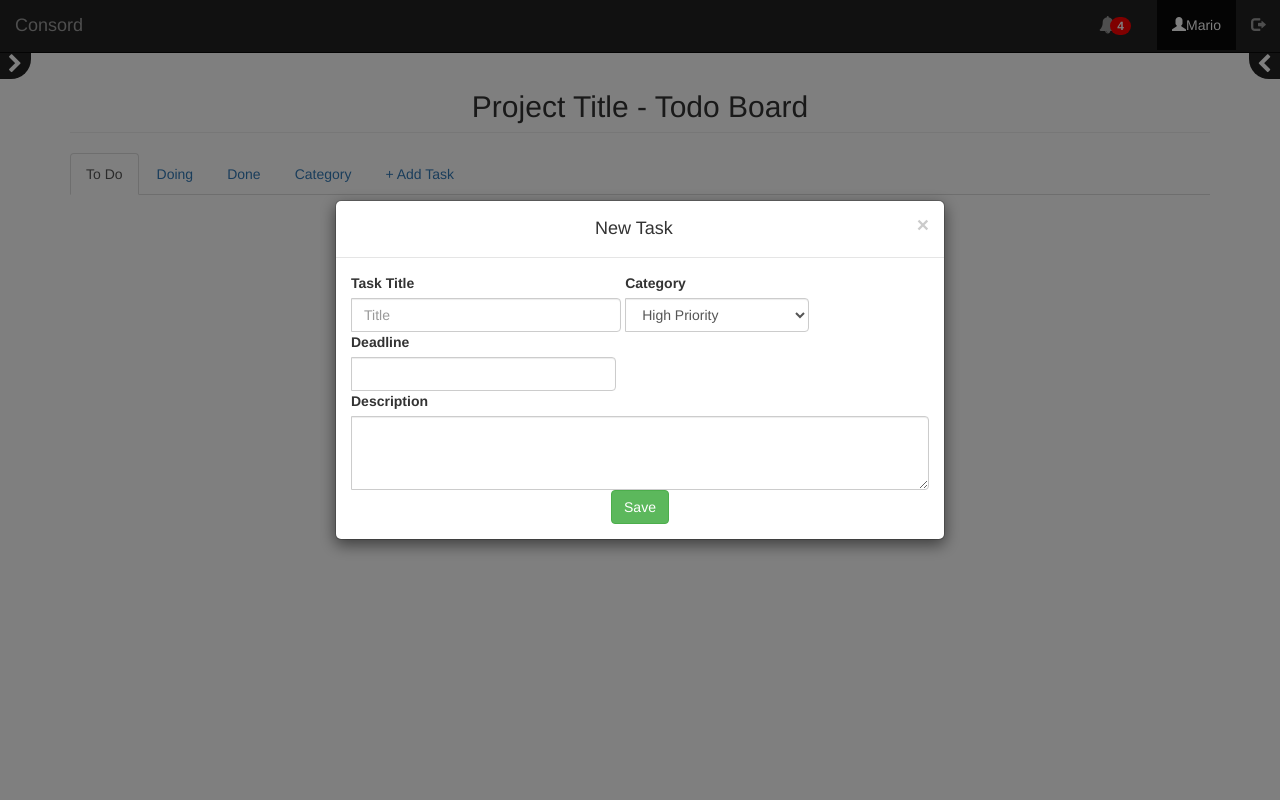
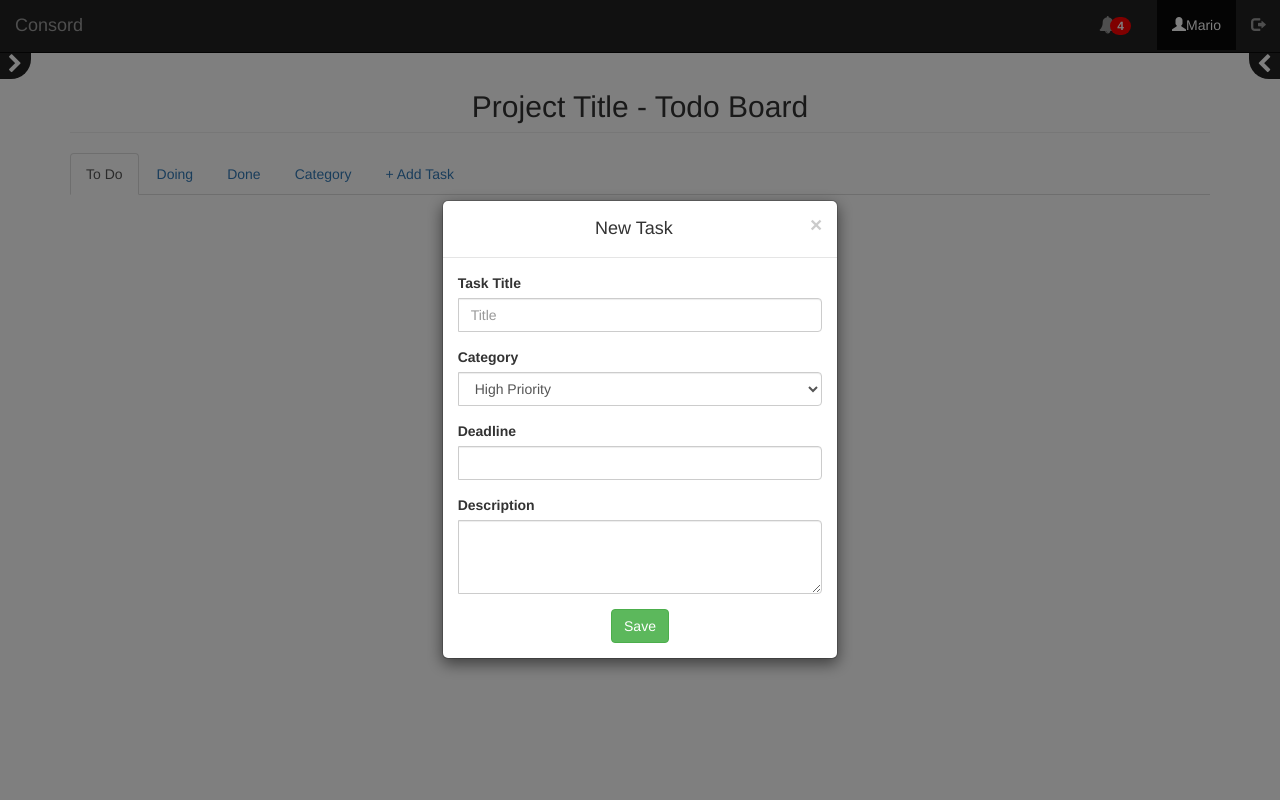
Before and after one commit to PeaceOff/FEUP-LBAW, a PHP site: page /pages/todoPage.php in a window 1280 px wide, after a click on "+ Add Task". Run offline with PHP 8.4, Linux system fonts and the light colour scheme; some libraries are stand-ins or nearby versions.

Commit message:
Ajusted task form

```diff
--- a/pages/personalPage.php
+++ b/pages/personalPage.php
@@ -35,7 +35,7 @@ include_once '../templates/addProject-form.php';
 
 <div class="container">
   <div class="page-header">
-    <h2>My Projects</h2>
+    <h2>My Projects <a data-toggle="modal" data-target="#addProject"><i class="fa fa-plus" aria-hidden="true"></i></a></h2>
   </div>
 
   <!-- Card -->
--- a/templates/createTask-form.php
+++ b/templates/createTask-form.php
@@ -1,17 +1,16 @@
-<div id="createTask" class="modal fade col-md-6 col-md-offset-3">
+<div id="createTask" class="modal fade col-xs-12 col-sm-6 col-sm-offset-3 col-md-4 col-md-offset-4">
   <div class="modal-content modal-out">
     <div class="modal-header text-center">
       <button type="button" class="close" data-dismiss="modal" aria-label="Close"><span aria-hidden="true">&times;</span></button>
       <h4 class="modal-title">New Task</h4>
     </div>
     <div class="modal-body">
-
-        <form  id ="createTask-form" class="form-inline" action="" method="post" style="display:block">
-          <div class="input-group form-group">
+      <form  id ="createTask-form" action="" method="post" style="display:block">
+        <div class="input-group form-group width-100">
           <label>Task Title</label>
           <input class="form-control" type="text" tabindex="1" placeholder="Title" name="title"  required="" autofocus="">
         </div>
-          <div class="form-group input-group">
+        <div class="form-group input-group width-100">
           <label for="sel1">Category</label>
           <select class="form-control" id="sel1" tabindex="2">
             <option>High Priority</option>
@@ -19,7 +18,7 @@
             <option>Artwork</option>
           </select>
         </div>
-          <div class="form-group input-group ">
+        <div class="form-group input-group width-100">
           <label>Deadline</label>
           <input type='text' class="form-control form-date" tabindex="3"> <!-- Add datetime bootstrap-->
         </div>
```
Also changed, not shown: templates/addProject-form.php (indentation only). Lines whose indentation alone changed are shown as unchanged.
